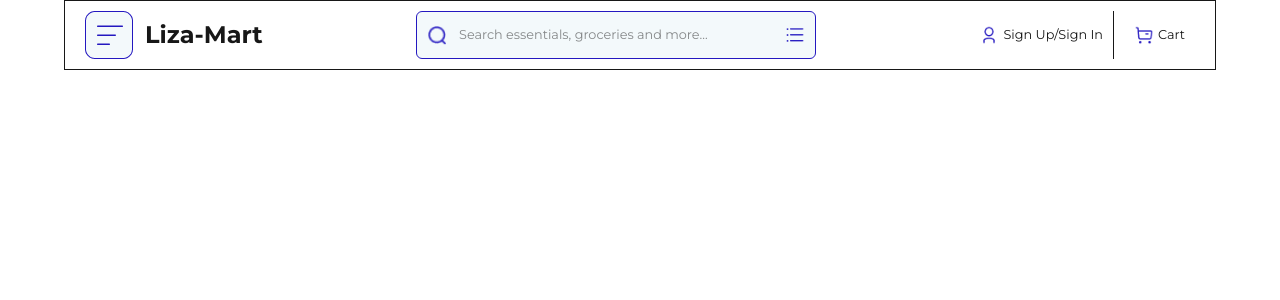
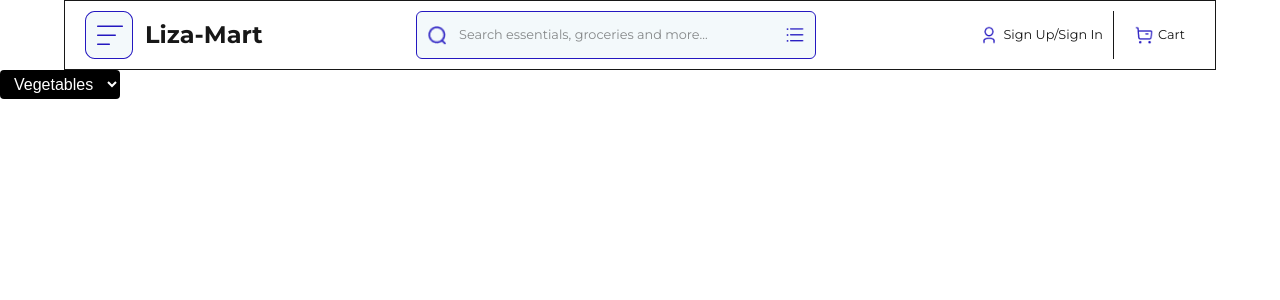
Before and after one commit to TheEldaps/Liza-Commerce, a Next.js app: page / in a window 1280 px wide. Shown: the top 300 px of the page. Built offline with nearby package versions, Linux system fonts and the light colour scheme.

Commit message:
Add Category maker for category pane

```diff
--- /dev/null
+++ b/app/components/Homepage/CategoryList.tsx
@@ -0,0 +1,12 @@
+import CategoryMaker from "./CategoryMaker";
+
+export default function CategoryList() {
+  return (
+    <section>
+      <CategoryMaker
+        title="Groceries"
+        options={["Vegetables", "Onions", "Spices"]}
+      />
+    </section>
+  );
+}
--- /dev/null
+++ b/app/components/Homepage/CategoryMaker.tsx
@@ -0,0 +1,25 @@
+import React from "react";
+
+export default function CategoryMaker({
+  title,
+  options,
+}: {
+  title: string;
+  options: string[];
+}) {
+  return (
+    <select
+      name={title}
+      id={title}
+      className="bg-black text-[white] rounded-sm px-[10px] py-[5px]"
+    >
+      {title}
+
+      {options.map((item: string, index: number) => (
+        <option value={index} key={index}>
+          {item}
+        </option>
+      ))}
+    </select>
+  );
+}
--- a/app/page.tsx
+++ b/app/page.tsx
@@ -1,11 +1,13 @@
 import Image from "next/image";
 import Link from "next/link";
-import Nav from "../app/components/Homepage/Nav";
+import Nav from "./components/Homepage/Nav";
+import CategoryList from "./components/Homepage/CategoryList";
 
 export default function Home() {
   return (
     <div>
       <Nav />
+      <CategoryList />
       {/* <Link href="/Login">Home page</Link> */}
     </div>
   );
```
